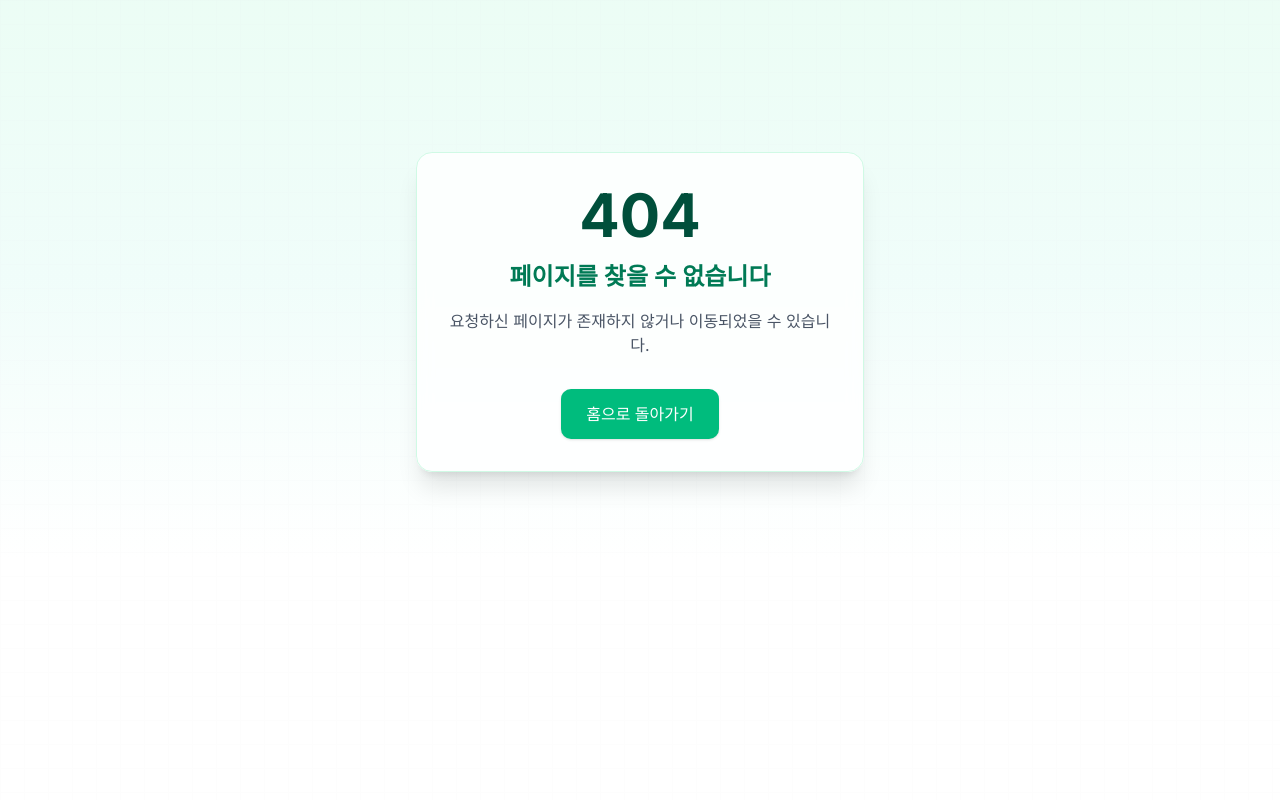
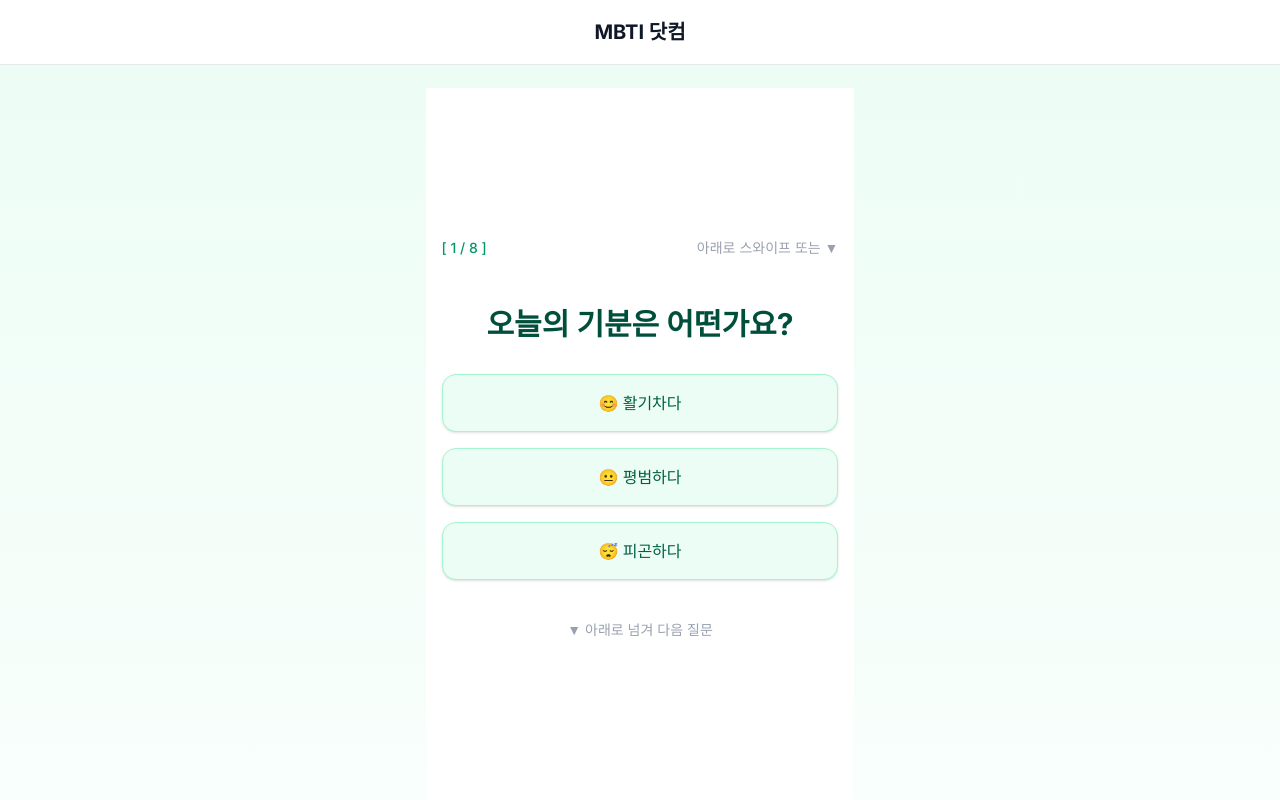
Before and after one commit to DChanHong/sass_second, a Next.js app: page /mbti/progress in a window 1280 px wide. Before the commit this address had no page. Shown: the top 800 px of the page. Built offline with nearby package versions, Linux system fonts and the light colour scheme.

Commit message:
feat : 엠비티아이 시작 진행 페이지 추가(미완)

```diff
--- /dev/null
+++ b/src/app/(route)/mbti/progress/_components/ClientPage.tsx
@@ -0,0 +1,58 @@
+'use client';
+
+import React, { useRef } from 'react';
+import { Swiper, SwiperSlide } from 'swiper/react';
+import { Mousewheel } from 'swiper/modules';
+import 'swiper/css';
+import { mbtiQuestionMockupData } from '@/mockupData';
+import QuestionCard from '@/app/(route)/mbti/progress/_components/QuestionCard';
+
+
+const ClientPage = () => {
+    const swiperRef = useRef<any>(null);
+
+    const handleSelect = (option: string, index: number) => {
+        console.log(`Q${index + 1} 선택된 답변:`, option);
+
+        // 다음 슬라이드로 이동 (마지막이 아닐 경우)
+        if (swiperRef.current && index < mbtiQuestionMockupData.length - 1) {
+            swiperRef.current.slideNext();
+        } else {
+            alert('모든 질문이 완료되었습니다.');
+            // router.push('/mbti/result') 등으로 이동 가능
+        }
+    };
+
+    return (
+        <div className="h-screen flex items-center justify-center bg-white overflow-hidden"> {/* ⬅ 여기 추가 */}
+            <div className="w-full max-w-[640px] h-[500px] overflow-hidden"> {/* ⬅ 여기도 */}
+                <Swiper
+                    direction="vertical"
+                    slidesPerView={1}
+                    mousewheel
+                    modules={[Mousewheel]}
+                    className="h-full"
+                    onSwiper={(swiper) => {
+                        swiperRef.current = swiper;
+                    }}
+                >
+                    {mbtiQuestionMockupData.map((q, idx) => (
+                        <SwiperSlide key={q.id} className="flex items-center justify-center !h-full">
+                            <div className="w-full px-4 max-h-full overflow-y-auto">
+                                <QuestionCard
+                                    current={idx + 1}
+                                    total={mbtiQuestionMockupData.length}
+                                    question={q.question}
+                                    options={q.options}
+                                    onSelect={(option) => handleSelect(option, idx)}
+                                />
+                            </div>
+                        </SwiperSlide>
+                    ))}
+                </Swiper>
+            </div>
+        </div>
+    );
+};
+
+export default ClientPage;
--- /dev/null
+++ b/src/app/(route)/mbti/progress/_components/QuestionCard.tsx
@@ -0,0 +1,44 @@
+'use client';
+
+import React from 'react';
+
+interface QuestionCardProps {
+    current: number;
+    total: number;
+    question: string;
+    options: string[];
+    onSelect: (option: string) => void;
+}
+
+export default function QuestionCard({ current, total, question, options, onSelect }: QuestionCardProps) {
+    return (
+        <section className="w-full h-full flex flex-col justify-between">
+            {/* 상단 진행도 */}
+            <div className="flex justify-between items-center mb-4">
+                <span className="text-emerald-600 font-medium text-sm">[ {current} / {total} ]</span>
+                <span className="text-gray-400 text-sm">아래로 스와이프 또는 ▼</span>
+            </div>
+
+            {/* 질문 */}
+            <div className="text-center my-8">
+                <h2 className="text-2xl md:text-3xl font-bold text-emerald-900">{question}</h2>
+            </div>
+
+            {/* 답변 선택지 */}
+            <div className="flex flex-col gap-4">
+                {options.map((option, idx) => (
+                    <button
+                        key={idx}
+                        onClick={() => onSelect(option)}
+                        className="w-full px-6 py-4 rounded-xl border border-emerald-200 bg-emerald-50 hover:bg-emerald-100 text-emerald-800 font-medium shadow-sm hover:shadow-md transition-all"
+                    >
+                        {option}
+                    </button>
+                ))}
+            </div>
+
+            {/* 아래 스와이프 안내 */}
+            <div className="mt-auto text-center text-gray-400 text-sm pt-10">▼ 아래로 넘겨 다음 질문</div>
+        </section>
+    );
+}
--- /dev/null
+++ b/src/app/(route)/mbti/progress/page.tsx
@@ -0,0 +1,14 @@
+'use server';
+import React from 'react';
+import Layout from '@/components/common/Layout/Layout';
+import ClientPage from '@/app/(route)/mbti/progress/_components/ClientPage';
+
+const Page = () => {
+    return (
+        <Layout>
+            <ClientPage />
+        </Layout>
+    );
+};
+
+export default Page;
--- a/src/app/(route)/mbti/start/_components/ClientPage.tsx
+++ b/src/app/(route)/mbti/start/_components/ClientPage.tsx
@@ -15,13 +15,11 @@ const ClientPage = ({ layoutOption }: {
 
     const handleSelect = (situation: string) => {
         // 선택값 저장 없이 검사 시작 페이지로 이동
-        router.push('/mbti/start');
+        router.push('/mbti/progress');
     };
     return (
-        <section className={`${sectionClassName} w-full`}>
-            <div
-                className="w-full sm:w-[90%] md:w-[80%] lg:w-[1000px] mx-auto px-4"
-            >
+        <section className={`${sectionClassName} w-full sm:w-[90%] md:w-[80%] lg:w-[1000px] mx-auto px-4`}>
+            <div>
                 <h2 className="text-2xl md:text-3xl font-bold text-emerald-900 mb-8 leading-snug">
                     스타일을 추천받기 전에,
                     <br />
@@ -33,7 +31,7 @@ const ClientPage = ({ layoutOption }: {
                         <button
                             key={idx}
                             onClick={() => handleSelect(s.text)}
-                            className="w-full flex items-center hover:cursor-pointer gap-4 px-6 py-4 rounded-xl border border-emerald-200 bg-emerald-50 hover:bg-emerald-100 text-emerald-800 font-medium shadow-sm hover:shadow-md transition-all"
+                            className="w-full flex justify-center items-center hover:cursor-pointer gap-4 px-6 py-4 rounded-xl border border-emerald-200 bg-emerald-50 hover:bg-emerald-100 text-emerald-800 font-medium shadow-sm hover:shadow-md transition-all"
                         >
                             <span className="text-2xl">{s.icon}</span>
                             <span className="text-left">{s.text}</span>
--- a/src/mockupData/index.ts
+++ b/src/mockupData/index.ts
@@ -1,6 +1,49 @@
 export const mbtiSituationMockupData = [
-    { icon: "🏠", text: "첫 자취를 시작해요!" },
-    { icon: "👩‍🎓", text: "학교/직장 근처로 이사해요!" },
-    { icon: "🧑‍🤝‍🧑", text: "룸메이트와 함께 살아요!" },
-    { icon: "🏙️", text: "도심 속 작은 공간에서 살아요!" }
+    { icon: '🏠', text: '첫 자취를 시작해요!' },
+    { icon: '👩‍🎓', text: '학교/직장 근처로 이사해요!' },
+    { icon: '🧑‍🤝‍🧑', text: '룸메이트와 함께 살아요!' },
+    { icon: '🏙️', text: '도심 속 작은 공간에서 살아요!' }
 ];
+
+export const mbtiQuestionMockupData = [
+    {
+        id: 1,
+        question: '오늘의 기분은 어떤가요?',
+        options: ['😊 활기차다', '😐 평범하다', '😴 피곤하다']
+    },
+    {
+        id: 2,
+        question: '주말엔 주로 무엇을 하나요?',
+        options: ['🏞️ 밖에 나가서 놀기', '📺 집에서 쉬기', '📚 자기계발']
+    },
+    {
+        id: 3,
+        question: '친구들과 약속이 생기면?',
+        options: ['💬 신나서 바로 준비!', '🤔 가기 전에 고민함', '🙅‍♀️ 귀찮아서 안 나감']
+    },
+    {
+        id: 4,
+        question: '당신의 정리 스타일은?',
+        options: ['🧼 완벽히 정리해야 마음이 편해요', '🙃 보이는 곳만 정리해요', '😅 대충 쌓아두는 편이에요']
+    },
+    {
+        id: 5,
+        question: '자취방 인테리어에 대한 생각은?',
+        options: ['🎨 예쁘게 꾸미고 싶어요', '🛋️ 실용성이 중요해요', '🪑 관심 없어요']
+    },
+    {
+        id: 6,
+        question: '쇼핑할 때 기준은?',
+        options: ['💸 가격 먼저 본다', '✨ 디자인 먼저 본다', '🧐 리뷰 꼼꼼히 본다']
+    },
+    {
+        id: 7,
+        question: '갑자기 친구가 놀러 온다면?',
+        options: ['😱 당황! 급청소 시작', '🫠 그냥 들인다', '😎 언제든 OK']
+    },
+    {
+        id: 8,
+        question: '하루 일과가 끝난 후 당신은?',
+        options: ['🛌 침대에 누워 넷플릭스', '📖 책을 읽거나 음악 듣기', '🍽️ 야식 챙기기']
+    }
+];
```
